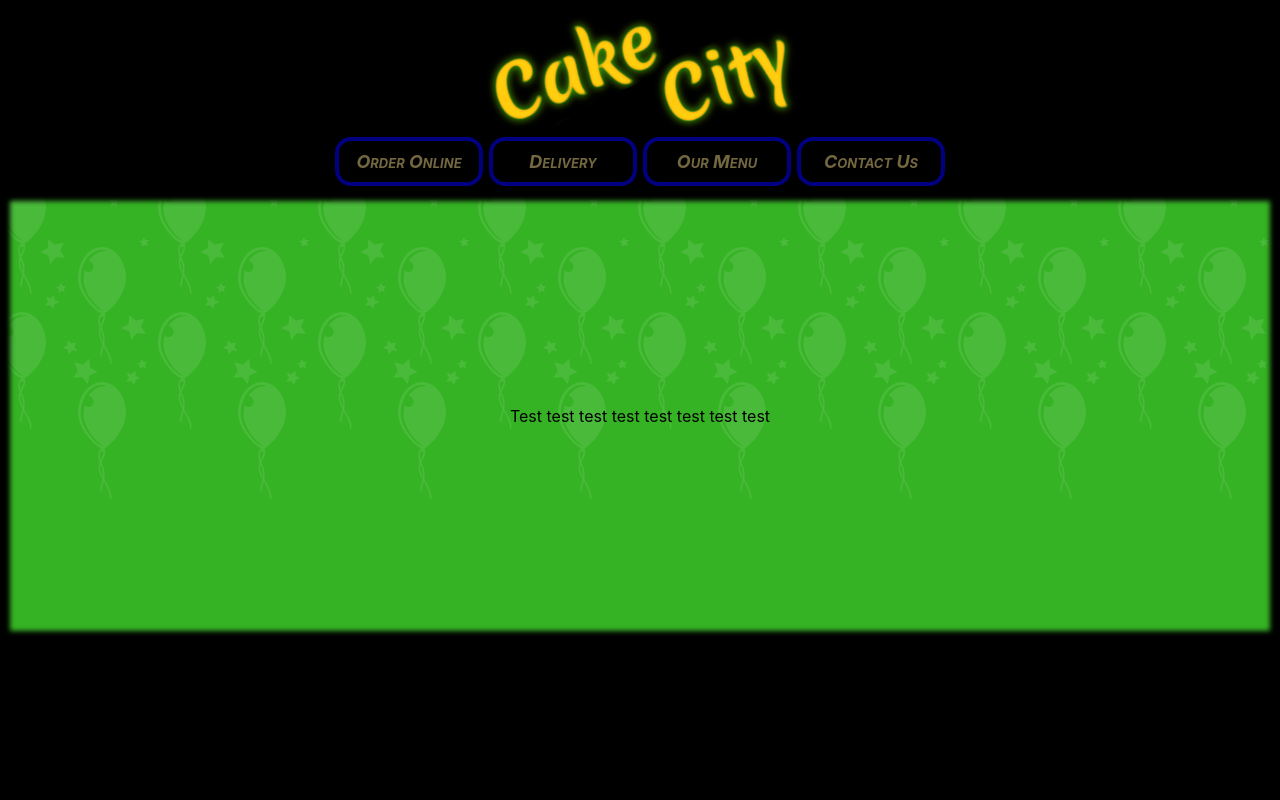
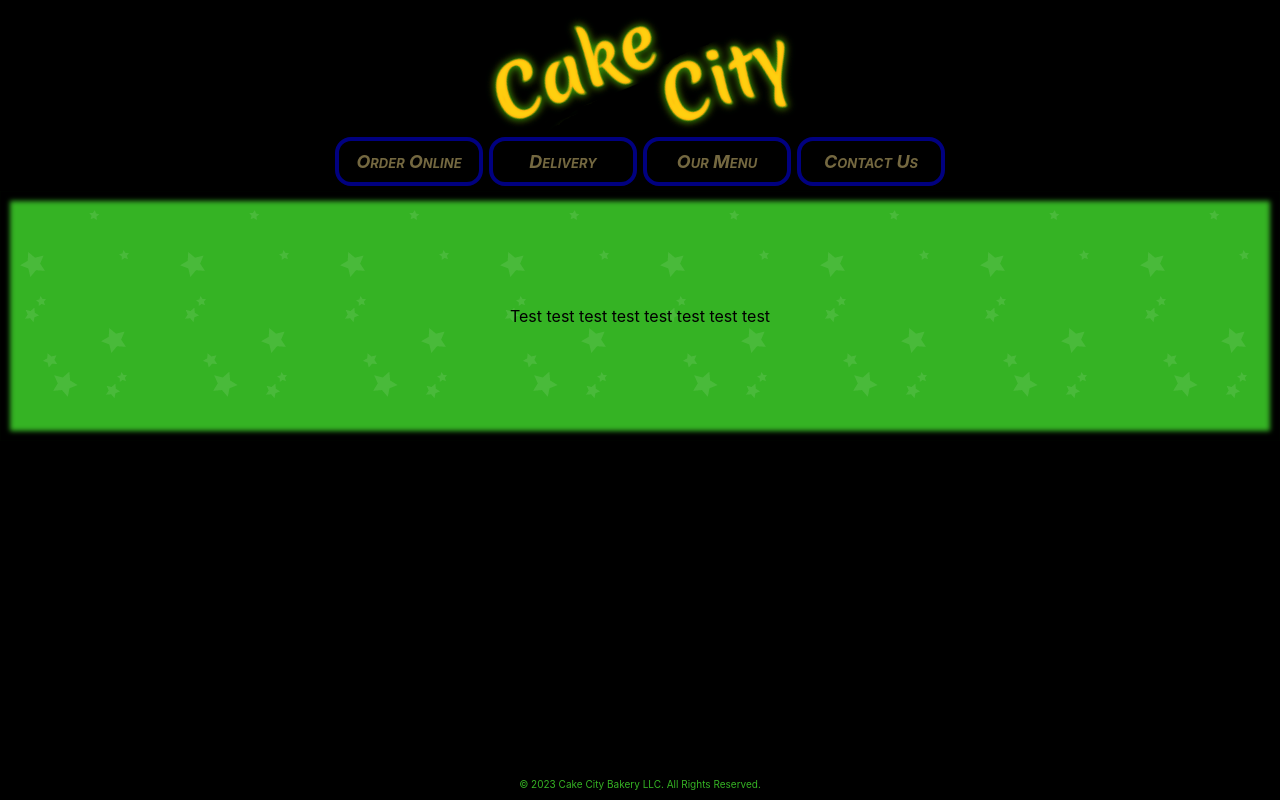
Before and after one commit to cch0088/cakecity, a React (Create React App) app in the folder client/: page / in a window 1280 px wide. Built offline with nearby package versions, Linux system fonts and the light colour scheme; no server answers.

Commit message:
Design change

```diff
--- a/client/src/App.css
+++ b/client/src/App.css
@@ -59,8 +59,20 @@ code {
   flex-direction: column;
   align-items: center;
   justify-content: center;
-  min-height: 450px;
+  min-height: 250px;
   box-shadow:0 0 5px 10px black inset;
+}
+
+.footer {
+  color:rgb(53, 179, 36);
+  display: flex;
+  flex-direction: column;
+  align-items: center;
+  justify-content: center;
+  position: absolute;
+  bottom: 10px;
+  width: 100%;
+  font-size: x-small;
 }
 
 .login-form {
@@ -100,14 +112,6 @@ code {
   border-style: solid;
   margin: 10px;
   padding: 5px;
-}
-
-.lower-content {
-  background-color:rgba(255, 255, 255, 0.85);
-  display: flex;
-  flex-direction: column;
-  align-items: center;
-  justify-content: center;
 }
 
 .box-style {
--- a/client/src/App.js
+++ b/client/src/App.js
@@ -2,7 +2,8 @@ import { useEffect, useState } from 'react';
 import { Route, Switch } from "react-router-dom";
 
 import NavBar from './components/NavBar';
-import Heading from './components/Heading';
+import Header from './components/Header';
+import Footer from './components/Footer';
 import Home from './components/Home';
 import Login from './components/Login';
 
@@ -30,7 +31,7 @@ function App() {
 
   return (
     <div>
-      <Heading />
+      <Header />
       <NavBar/>
       <Switch>
         <Route exact path="/">
@@ -49,6 +50,7 @@ function App() {
           <Home />
         </Route>
       </Switch>
+      <Footer />
     </div>
   );
 }
--- /dev/null
+++ b/client/src/components/Footer.js
@@ -0,0 +1,12 @@
+import { NavLink } from "react-router-dom";
+import React from "react";
+
+function Footer() {
+
+return (
+    <div className="footer">
+        <div>© 2023 Cake City Bakery LLC. All Rights Reserved.</div>
+    </div>
+    )
+}
+export default Footer;
--- a/client/src/components/Heading.js
+++ b/client/src/components/Header.js
@@ -1,7 +1,7 @@
 import { NavLink } from "react-router-dom";
 import React from "react";
 
-function Heading() {
+function Header() {
 
 return (
     <div className="heading">
@@ -11,4 +11,4 @@ return (
     </div>
     )
 }
-export default Heading;
+export default Header;
```
Also changed, not shown: client/src/backgrounds/background1.png.
